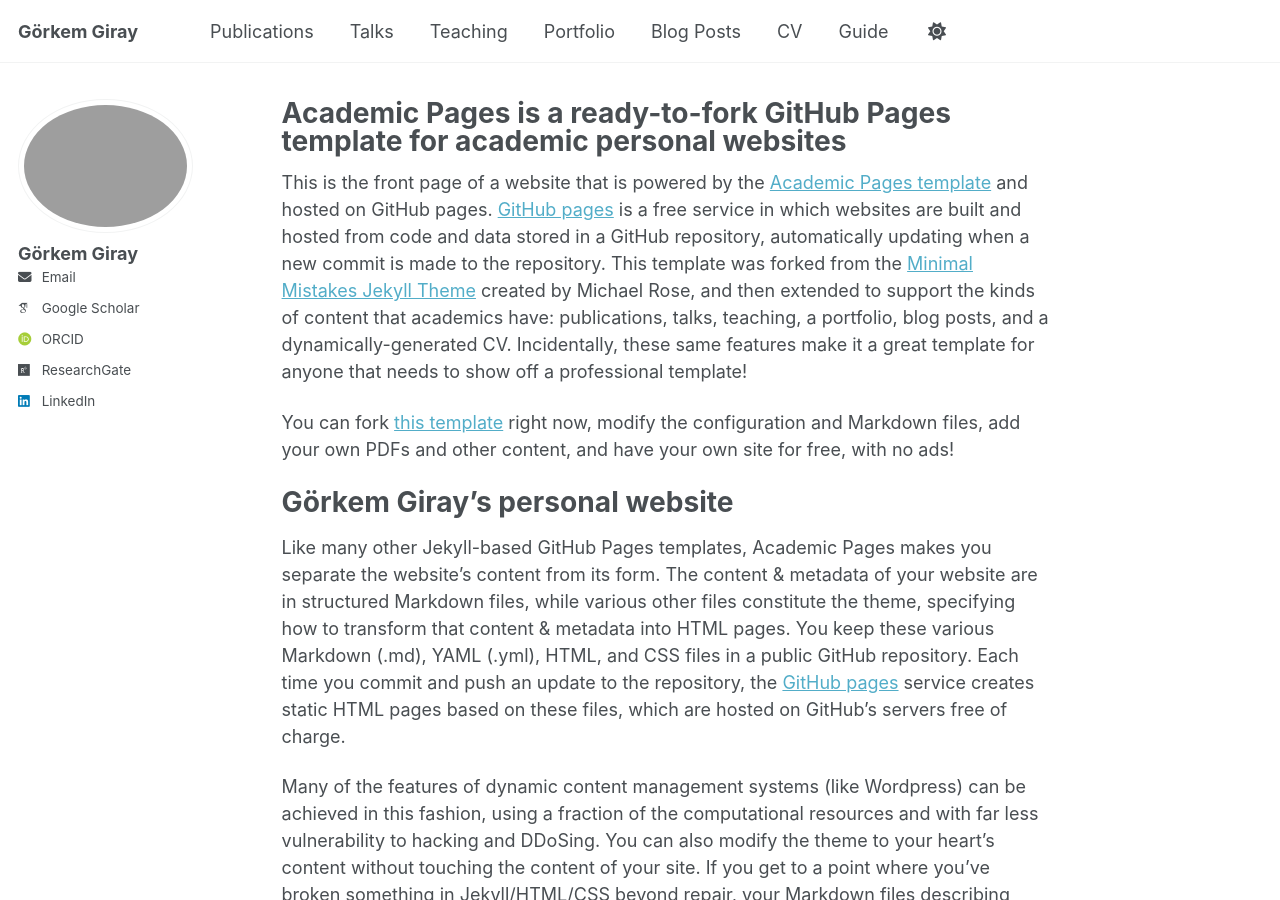
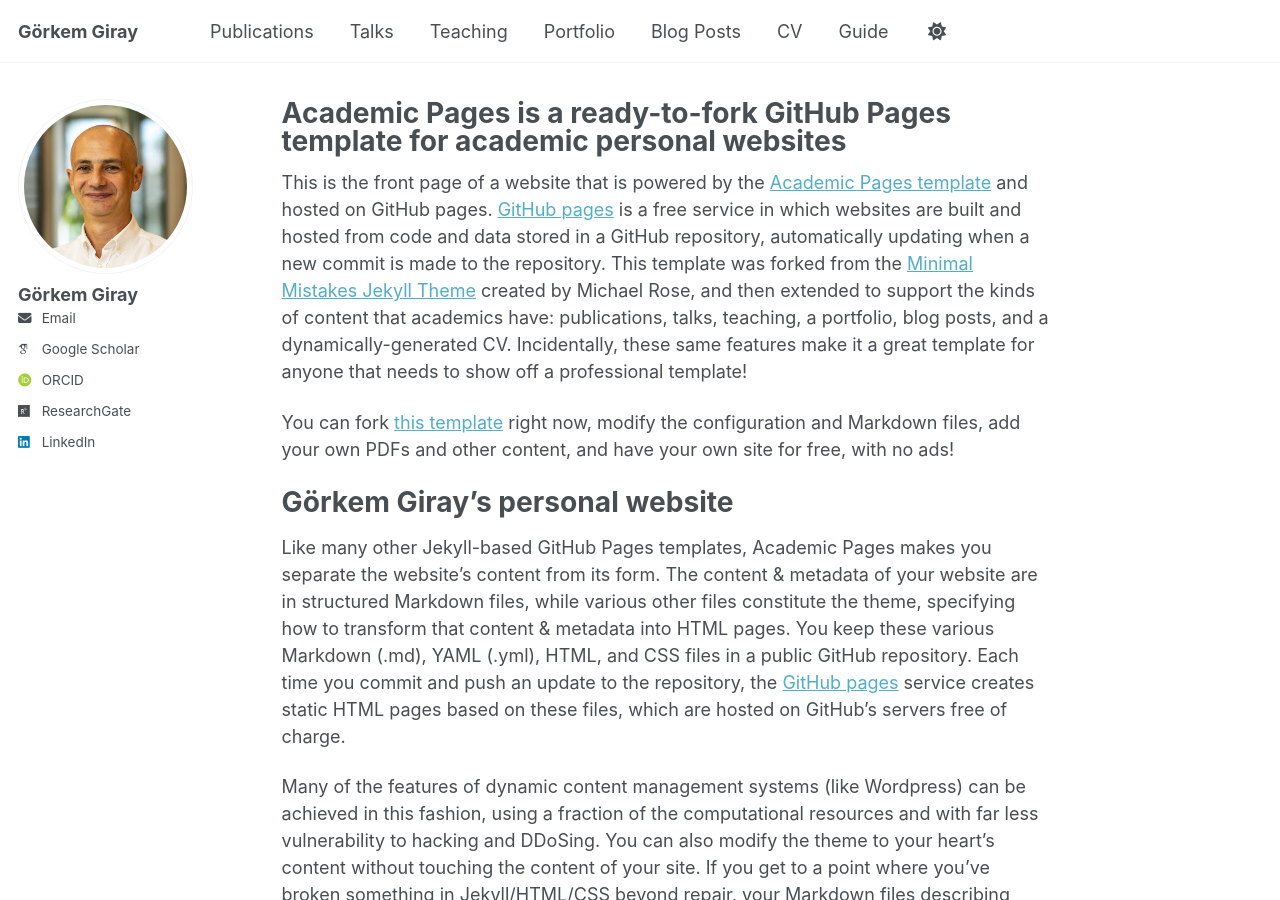
Before and after one commit to gorkemgiray/gorkemgiray.github.io, a Jekyll site: the page built from _pages/about.md, in a window 1280 px wide and 900 px high. Built offline with Jekyll 4.4.1, drawn with Linux system fonts in a browser that asks for light colours; some web fonts are replaced; a script that is not in the unit is left out.

Commit message:
Update _config.yml

```diff
--- a/_config.yml
+++ b/_config.yml
@@ -23,7 +23,7 @@ repository               : "academicpages/academicpages.github.io"
 #               Additional customization can be done by editing /_includes/author-profile.html
 author:
   # Biographic information
-  avatar           : "GorkemGiray.png"
+  avatar           : "GorkemGiray.jpg"
   name             : "Görkem Giray"
   pronouns         : # example: "she/her"
   bio              : # "Short biography for the left-hand sidebar"
```
